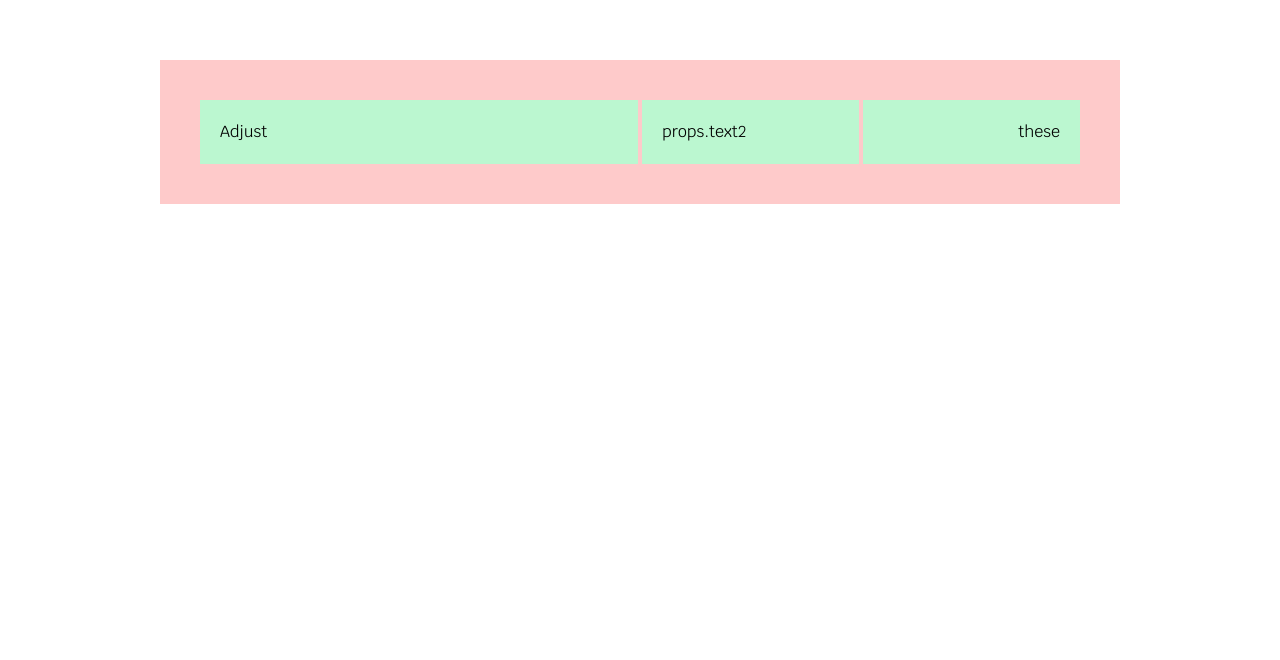
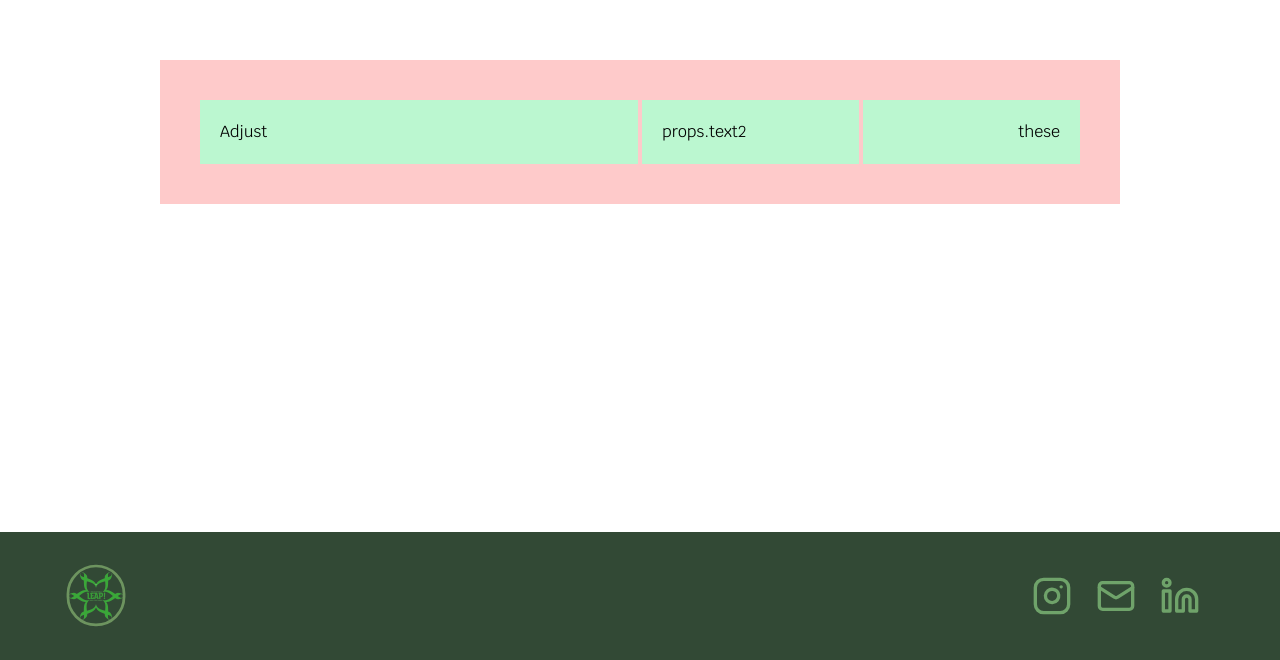
Before and after one commit to acm-ucr/leap-website, a Next.js app: page / in a window 1280 px wide. Shown: the part 268-928 px from the top of the page. Before the commit the page ends 800 px from the top, so only its background shows below. Built offline with nearby package versions, Linux system fonts and the light colour scheme.

Commit message:
Header Fix

```diff
--- a/src/app/layout.tsx
+++ b/src/app/layout.tsx
@@ -1,6 +1,7 @@
 import "./globals.css";
 import { Krub } from "next/font/google";
 import { ReactQueryClientProvider } from "@/utils/react-query";
+import Footer from "@/components/Footer";
 
 const krub = Krub({
   subsets: ["latin"],
@@ -23,6 +24,7 @@ export default function RootLayout({ children }: LayoutProps) {
     <html lang="en">
       <body className={krub.className}>
         <ReactQueryClientProvider>{children}</ReactQueryClientProvider>
+        <Footer />
       </body>
     </html>
   );
--- a/src/app/page.tsx
+++ b/src/app/page.tsx
@@ -2,7 +2,7 @@ import Example from "../components/Example";
 
 const Home = () => {
   return (
-    <div className="flex h-screen w-screen items-center justify-center">
+    <div className="flex h-screen w-full items-center justify-center">
       <Example text1="Adjust" text2="these" text3="Props" />
     </div>
   );
--- a/src/components/Footer.tsx
+++ b/src/components/Footer.tsx
@@ -7,9 +7,9 @@ const Footer = () => {
   return (
     <div className="flex w-full items-center justify-between bg-leap-dark-green p-8">
       <div className="flex flex-row pl-8">
-        <Image src={ucr_leap_logo} className="w-12" alt="UCR LEAP Logo" />
+        <Image src={ucr_leap_logo} className="w-16" alt="UCR LEAP Logo" />
       </div>
-      <div className="flex flex-row space-x-6 pr-16">
+      <div className="flex flex-row space-x-6 pr-12">
         {socials.map((social, index) => (
           <Link href={social.link} key={index}>
             {social.icon}
```
Also changed, not shown: public/assets/ucr_leap_logo.png (added).
